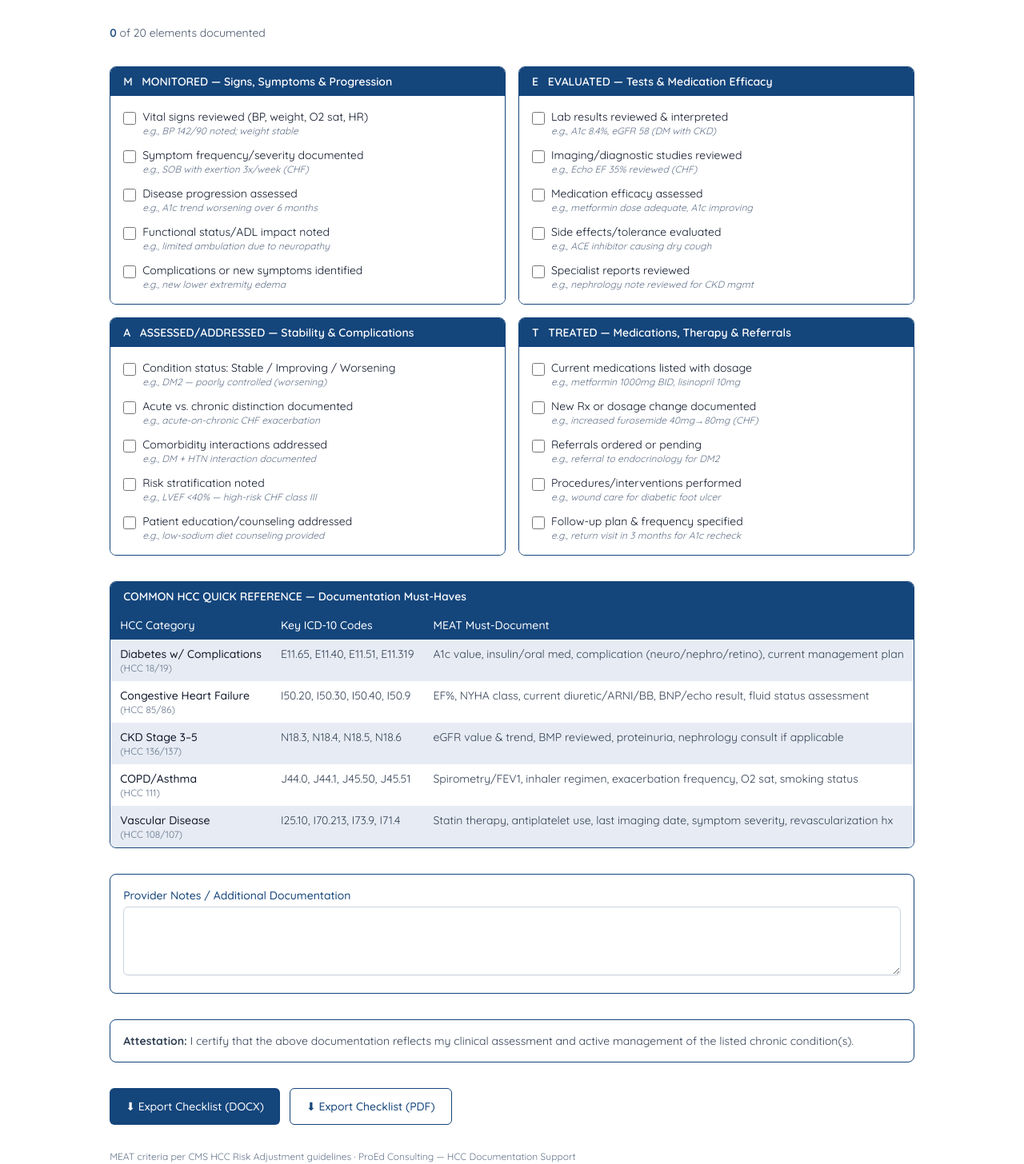
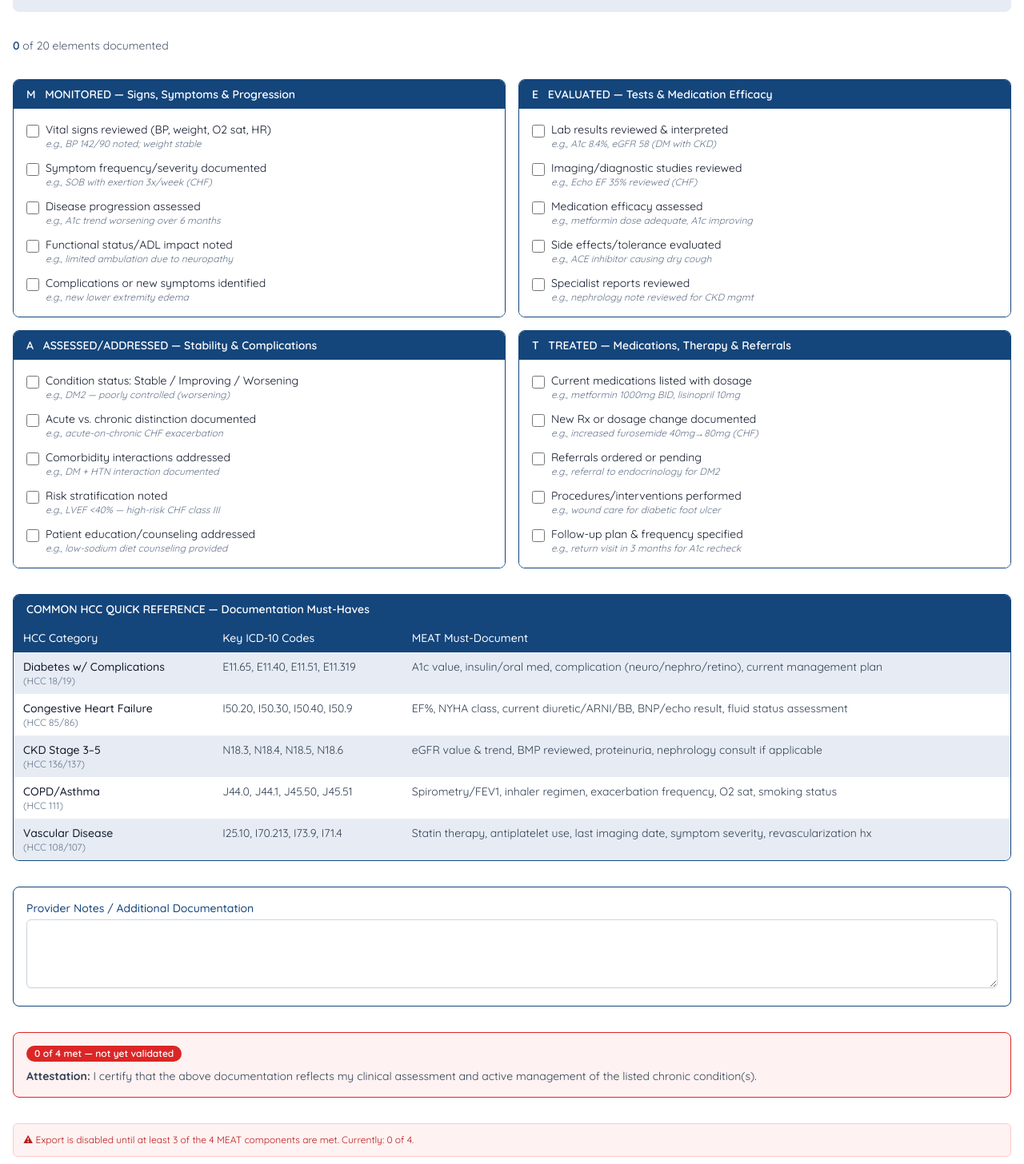
Before and after one commit to devaxcel/proed-coder-ai, a Next.js app: page /meat-hcc in a window 1280 px wide. Shown: the part 298-1754 px from the top of the page at 80% size. Built offline with nearby package versions, Linux system fonts and the light colour scheme; no server answers.

Commit message:
Group Query Forms nav items, move MEAT HCC rule to top, fix ICD-10 dot search

```diff
--- a/app/components/Sidebar.tsx
+++ b/app/components/Sidebar.tsx
@@ -9,12 +9,12 @@ const NAV_LINKS = [
   { href: "/", label: "Codes Search" },
   { href: "/policies", label: "Policies Q&A" },
   { href: "/query-forms", label: "Query Forms" },
+  { href: "/query-forms/more", label: "Forms B–H" },
   { href: "/query-forms/history", label: "History" },
   { href: "/annual-wellness", label: "Annual Wellness" },
   { href: "/meat-hcc", label: "MEAT HCC" },
   { href: "/icd10-mappings", label: "ICD-10 Mappings" },
   { href: "/code-check", label: "Code Check" },
-
 ];
 
 export default function Sidebar({
@@ -54,9 +54,6 @@ export default function Sidebar({
             {link.label}
           </Link>
         ))}
-        <Link href="/query-forms/more" onClick={onClose} className={linkClass("/query-forms/more")}>
-          Forms B–H
-        </Link>
         <Link href="/policy-generator" onClick={onClose} className={linkClass("/policy-generator")}>
           Policy Generator
         </Link>
--- a/app/icd10-mappings/page.tsx
+++ b/app/icd10-mappings/page.tsx
@@ -66,9 +66,14 @@ export default function Icd10MappingsPage() {
       setTotal(0);
       return;
     }
+    // CMS stores codes without the decimal point (E1122, not E11.22).
+    // Strip any dots the user types so "E11.22" still matches — this is
+    // safe for description searches too, since real descriptions never
+    // contain a literal period in a way that would change the match.
+    const normalizedQ = q.replace(/\./g, "");
     setLoading(true);
     try {
-      const r = await fetch(`/api/icd10-mappings/search?q=${encodeURIComponent(q)}&page=${newPage}&year=${useYear}`);
+      const r = await fetch(`/api/icd10-mappings/search?q=${encodeURIComponent(normalizedQ)}&page=${newPage}&year=${useYear}`);
       const json = await r.json();
       setResults(json.results);
       setTotal(json.total);
@@ -132,6 +137,9 @@ export default function Icd10MappingsPage() {
           {loading ? "Searching…" : "Search"}
         </button>
       </form>
+      <p className="text-xs text-slate-500 -mt-4">
+        Enter codes without the decimal point — e.g. <b>E1122</b> instead of E11.22.
+      </p>
 
       {total > 0 && (
         <div className="text-sm text-slate-600">
--- a/app/meat-hcc/page.tsx
+++ b/app/meat-hcc/page.tsx
@@ -51,17 +51,22 @@ function Section({
   items,
   checked,
   onToggle,
+  isMet,
 }: {
   letter: string;
   title: string;
   items: { id: string; label: string; ex: string }[];
   checked: ChecklistState;
   onToggle: (id: string) => void;
+  isMet: boolean;
 }) {
   return (
     <div className="rounded-lg border overflow-hidden" style={{ borderColor: TEAL }}>
-      <div className="px-4 py-2 text-white font-semibold text-sm" style={{ backgroundColor: TEAL }}>
-        {letter} &nbsp; {title}
+      <div className="px-4 py-2 text-white font-semibold text-sm flex items-center justify-between" style={{ backgroundColor: TEAL }}>
+        <span>{letter} &nbsp; {title}</span>
+        {isMet && (
+          <span className="rounded-full bg-white/20 px-2 py-0.5 text-[10px] font-semibold">✓ Met</span>
+        )}
       </div>
       <div className="p-4 space-y-3 bg-white">
         {items.map((it) => (
@@ -99,6 +104,17 @@ export default function MeatHccPage() {
 
   const allItems = [...MONITORED, ...EVALUATED, ...ASSESSED, ...TREATED];
   const checkedCount = allItems.filter((it) => checked[it.id]).length;
+
+  // Per ProEd policy: a diagnosis is only considered validated for medical
+  // necessity documentation when at least 3 of the 4 MEAT quadrants
+  // (Monitored, Evaluated, Assessed, Treated) have at least one item
+  // checked — not a count of individual checkboxes, but of quadrants met.
+  const monitoredMet = MONITORED.some((it) => checked[it.id]);
+  const evaluatedMet = EVALUATED.some((it) => checked[it.id]);
+  const assessedMet = ASSESSED.some((it) => checked[it.id]);
+  const treatedMet = TREATED.some((it) => checked[it.id]);
+  const quadrantsMetCount = [monitoredMet, evaluatedMet, assessedMet, treatedMet].filter(Boolean).length;
+  const isValidated = quadrantsMetCount >= 3;
 
   async function onExport(format: "docx" | "pdf") {
     setExporting(format);
@@ -142,7 +158,7 @@ export default function MeatHccPage() {
           </div>
         </div>
         <p className="text-xs text-slate-500 px-6 py-2 bg-slate-50 border-t border-slate-200">
-          Each chronic condition documented must demonstrate active management via MEAT criteria. Check all applicable items and record ICD-10 code(s) below.
+          Each chronic condition documented must demonstrate active management via MEAT criteria. Check all applicable items and record ICD-10 code(s) below. <b>Minimum requirement: at least 3 of the 4 MEAT components (Monitored, Evaluated, Assessed, Treated) must have at least one item checked to validate this diagnosis.</b>
         </p>
       </section>
 
@@ -161,10 +177,10 @@ export default function MeatHccPage() {
 
       {/* MEAT grid */}
       <div className="grid grid-cols-1 md:grid-cols-2 gap-4">
-        <Section letter="M" title="MONITORED — Signs, Symptoms & Progression" items={MONITORED} checked={checked} onToggle={toggle} />
-        <Section letter="E" title="EVALUATED — Tests & Medication Efficacy" items={EVALUATED} checked={checked} onToggle={toggle} />
-        <Section letter="A" title="ASSESSED/ADDRESSED — Stability & Complications" items={ASSESSED} checked={checked} onToggle={toggle} />
-        <Section letter="T" title="TREATED — Medications, Therapy & Referrals" items={TREATED} checked={checked} onToggle={toggle} />
+        <Section letter="M" title="MONITORED — Signs, Symptoms & Progression" items={MONITORED} checked={checked} onToggle={toggle} isMet={monitoredMet} />
+        <Section letter="E" title="EVALUATED — Tests & Medication Efficacy" items={EVALUATED} checked={checked} onToggle={toggle} isMet={evaluatedMet} />
+        <Section letter="A" title="ASSESSED/ADDRESSED — Stability & Complications" items={ASSESSED} checked={checked} onToggle={toggle} isMet={assessedMet} />
+        <Section letter="T" title="TREATED — Medications, Therapy & Referrals" items={TREATED} checked={checked} onToggle={toggle} isMet={treatedMet} />
       </div>
 
       {/* Quick reference */}
@@ -209,24 +225,45 @@ export default function MeatHccPage() {
         />
       </div>
 
-      {/* Attestation preview */}
-      <div className="rounded-lg border p-4 text-sm text-slate-700" style={{ borderColor: TEAL }}>
-        <b>Attestation:</b> I certify that the above documentation reflects my clinical assessment and active management of the listed chronic condition(s).
+      {/* Attestation + MEAT validation status */}
+      <div
+        className="rounded-lg border p-4 text-sm"
+        style={{ borderColor: isValidated ? "#059669" : "#DC2626", backgroundColor: isValidated ? "#ECFDF5" : "#FEF2F2" }}
+      >
+        <div className="flex items-center gap-2 mb-2">
+          <span
+            className="rounded-full px-2.5 py-0.5 text-xs font-semibold text-white"
+            style={{ backgroundColor: isValidated ? "#059669" : "#DC2626" }}
+          >
+            {isValidated ? `✓ Validated — ${quadrantsMetCount} of 4 met` : `${quadrantsMetCount} of 4 met — not yet validated`}
+          </span>
+        </div>
+        <p className="text-slate-700">
+          <b>Attestation:</b> I certify that the above documentation reflects my clinical assessment and active management of the listed chronic condition(s).
+        </p>
       </div>
+
+      {!isValidated && (
+        <div className="rounded-md border border-red-200 bg-red-50 p-3 text-xs text-red-700">
+          ⚠ Export is disabled until at least 3 of the 4 MEAT components are met. Currently: {quadrantsMetCount} of 4.
+        </div>
+      )}
 
       <div className="flex flex-wrap gap-3">
         <button
           onClick={() => onExport("docx")}
-          disabled={exporting !== null}
-          className="rounded-md px-5 py-3 text-sm font-medium text-white disabled:opacity-50"
+          disabled={exporting !== null || !isValidated}
+          title={!isValidated ? "Minimum 3 of 4 MEAT components must be met before exporting" : undefined}
+          className="rounded-md px-5 py-3 text-sm font-medium text-white disabled:opacity-50 disabled:cursor-not-allowed"
           style={{ backgroundColor: TEAL }}
         >
           {exporting === "docx" ? "Generating…" : "⬇ Export Checklist (DOCX)"}
         </button>
         <button
           onClick={() => onExport("pdf")}
-          disabled={exporting !== null}
-          className="rounded-md px-5 py-3 text-sm font-medium border disabled:opacity-50"
+          disabled={exporting !== null || !isValidated}
+          title={!isValidated ? "Minimum 3 of 4 MEAT components must be met before exporting" : undefined}
+          className="rounded-md px-5 py-3 text-sm font-medium border disabled:opacity-50 disabled:cursor-not-allowed"
           style={{ borderColor: TEAL, color: TEAL_DARK, backgroundColor: "white" }}
         >
           {exporting === "pdf" ? "Generating…" : "⬇ Export Checklist (PDF)"}
```
